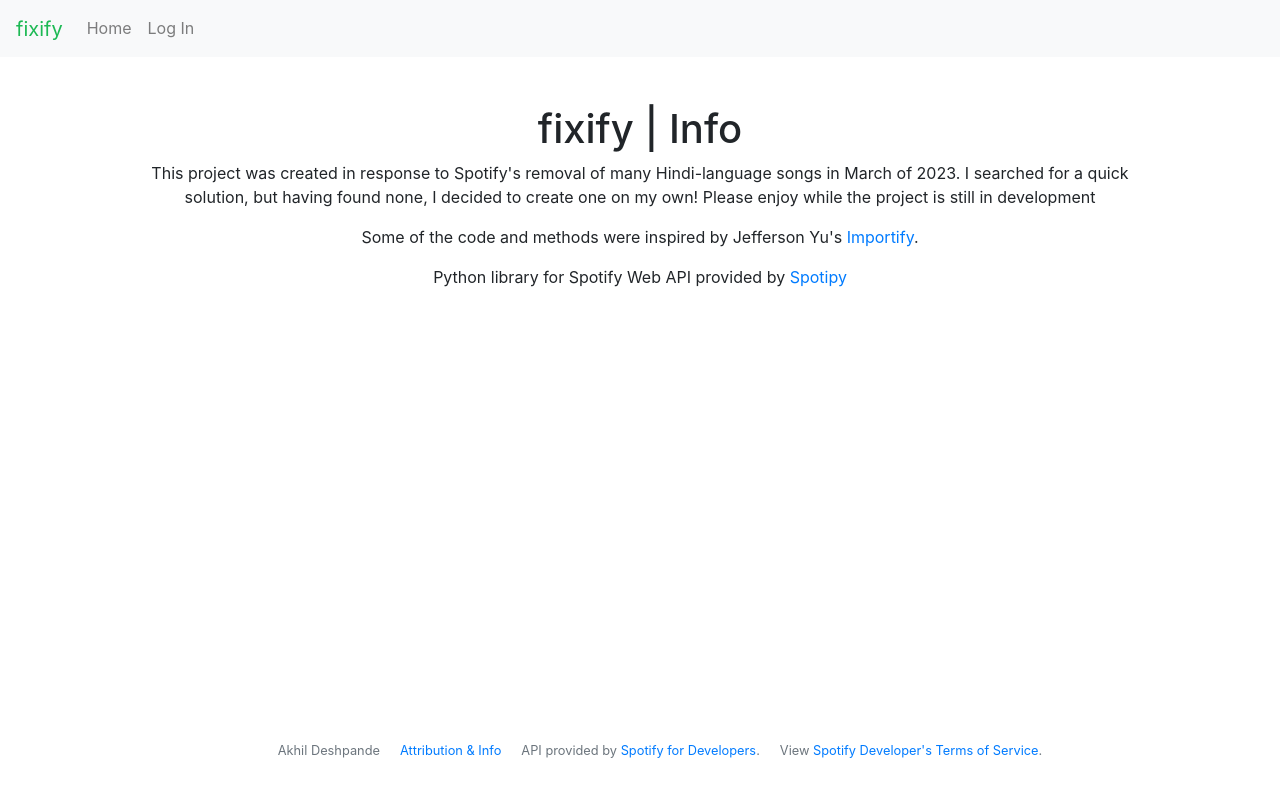
After one commit to adeshpande03/fixify, a Flask app: page /info in a window 1280 px wide. The commit adds this page. Run offline with Flask 2, Linux system fonts and the light colour scheme; parts of the project's set-up code (start-up, migrations or seed data) failed here and were passed over; some libraries are stand-ins or nearby versions.

```diff
--- a/app.py
+++ b/app.py
@@ -52,12 +52,12 @@
 app.config["TEMPLATES_AUTO_RELOAD"] = True
 
 
-@app.after_request
-def after_request(response):
-    response.headers["Cache-Control"] = "no-cache, no-store, must-revalidate"
-    response.headers["Expires"] = 0
-    response.headers["Pragma"] = "no-cache"
-    return response
+# @app.after_request
+# def after_request(response):
+#     response.headers["Cache-Control"] = "no-cache, no-store, must-revalidate"
+#     response.headers["Expires"] = 0
+#     response.headers["Pragma"] = "no-cache"
+#     return response
 
 
 app.config["SESSION_FILE_DIR"] = mkdtemp()
@@ -130,7 +130,54 @@
 
     return redirect("/")
 
+
 @app.route("/fix")
 @login_required
 def fix():
-    return render_template("fix.html")
+    sp = spotipy.Spotify(auth=session["response_data"]["access_token"])
+
+    # retrieve the first batch of playlists (up to 50)
+    playlists = sp.current_user_playlists(limit=50)
+
+    # initialize an empty list to store all playlist information
+    playlist_info = []
+    all_tracks = []
+    # continue to retrieve playlists in batches of 50 until all playlists have been retrieved
+    while playlists:
+        # extract the relevant playlist information from each playlist object and add it to the playlist_info list
+        for playlist in playlists["items"]:
+            playlist_info.append(
+                {
+                    "name": playlist["name"],
+                    "id": playlist["id"],
+                    "tracks": playlist["tracks"]["total"],
+                }
+            )
+
+        # check if there are more playlists to retrieve
+        if playlists["next"]:
+            # use the 'next' URL to retrieve the next batch of playlists
+            playlists = sp.next(playlists)
+        else:
+            # all playlists have been retrieved
+            playlists = None
+    for info in playlist_info:
+        results = sp.playlist_tracks(info["id"])
+        for item in results["items"]:
+            track = item["track"]
+            if track:
+                info = {
+                    "name": track["name"],
+                    "artist": track["artists"][0]["name"],
+                    "uri": track["uri"],
+                }
+            if info not in all_tracks:
+                all_tracks.append(info)
+
+    # render the playlist information in an HTML unordered list using Flask's templating engine
+    return render_template("fix.html", playlists=playlist_info, tracks=all_tracks)
+
+
+@app.route("/info")
+def info():
+    return render_template("info.html")
--- a/static/css/style.css
+++ b/static/css/style.css
@@ -40,7 +40,7 @@
 }
 
 a.nav-item:hover {
-  border-color: rgba(0, 0, 0, 0.7);
+  border-color: #189e47;
 }
 
 #resultTable td,
--- a/templates/base.html
+++ b/templates/base.html
@@ -53,6 +53,20 @@
         <ul>
           <li>Akhil Deshpande</li>
           <li><a href="/info">Attribution & Info</a></li>
+          <li>
+            API provided by
+            <a
+              href="https://developer.spotify.com/documentation/web-api/"
+              target="_blank"
+              >Spotify for Developers</a
+            >.
+          </li>
+          <li>
+            View
+            <a href="https://developer.spotify.com/terms/" target="_blank"
+              >Spotify Developer's Terms of Service</a
+            >.
+          </li>
         </ul>
       </footer>
     </div>
--- /dev/null
+++ b/templates/info.html
@@ -0,0 +1,27 @@
+{% extends 'base.html' %} {% block title %} Info {% endblock %} {% block
+menu_items %} {% if session.response_data %}
+<a class="nav-item nav-link" href="/">Home</a>
+<a class="nav-item nav-link active" href="/fix">Playlist Fixer</a>
+<a class="nav-item nav-link" href="/logout">Logout</a>
+{% else %}
+<a class="nav-item nav-link" href="/">Home</a>
+<a class="nav-item nav-link" href="/login">Log In</a>
+{% endif %} {% endblock %} {% block main %}
+<h1>fixify | Info</h1>
+<p>
+  This project was created in response to Spotify's removal of many
+  Hindi-language songs in March of 2023. I searched for a quick solution, but
+  having found none, I decided to create one on my own! Please enjoy while the
+  project is still in development
+</p>
+<p>
+  Some of the code and methods were inspired by Jefferson Yu's
+  <a href="https://github.com/JeffersonYu1/importify"> Importify</a>.
+</p>
+<p>
+  Python library for Spotify Web API provided by
+  <a href="https://spotipy.readthedocs.io/en/2.19.0/" target="_blank"
+    >Spotipy</a
+  >
+</p>
+{% endblock %}
```
Also changed, not shown: templates/fix.html (+32 -2 lines).
